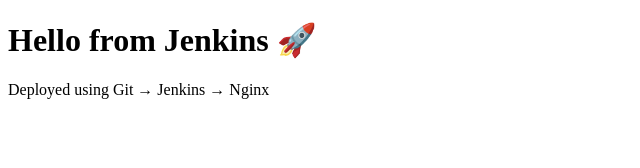
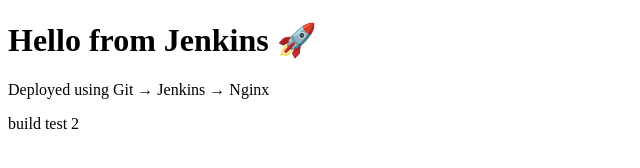
Before and after one commit to Ajaykumar2605/test_jenkins, a plain HTML site: page index.html in a window 1280 px wide. Shown: the full height of the page, 0-640 px from the left. Drawn offline with Linux system fonts and the light colour scheme.

Commit message:
Update index.html

```diff
--- a/index.html
+++ b/index.html
@@ -6,5 +6,6 @@
 <body>
   <h1>Hello from Jenkins 🚀</h1>
   <p>Deployed using Git → Jenkins → Nginx</p>
+  <p>build test 2</p>
 </body>
 </html>
```
